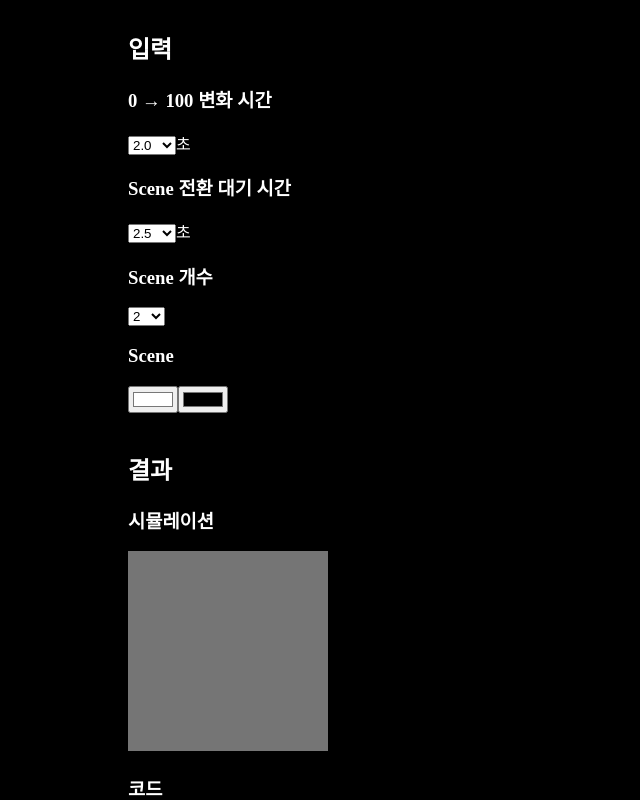
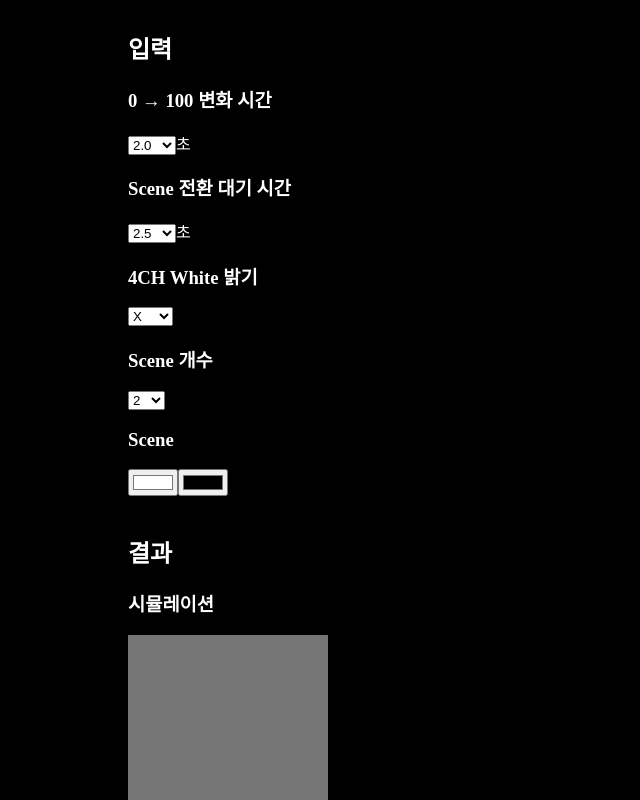
Before and after one commit to enthusapp/autoGen, a React (Create React App) app: page / in a window 1280 px wide. Shown: the top 800 px of the page, without its empty margins (0-640 px from the left). Built offline with nearby package versions, Linux system fonts and the light colour scheme.

Commit message:
white input

```diff
--- a/src/InputForm.tsx
+++ b/src/InputForm.tsx
@@ -10,7 +10,7 @@ const Array255 = Array.from({ length: 255 });
 const Array20 = Array.from({ length: 20 });
 
 function InputForm({ inputs, setInputs }: Props) {
-  const { colorChangeTime, colorsMax, sceneChangeWaitTime } = inputs;
+  const { white, colorChangeTime, colorsMax, sceneChangeWaitTime } = inputs;
   const colorInputArray = useMemo(
     () => Array.from({ length: Number(colorsMax) }),
     [colorsMax],
@@ -47,7 +47,22 @@ function InputForm({ inputs, setInputs }: Props) {
           <option key={getId()}>{(i / 10 + 0.2).toFixed(1)}</option>
         ))}
       </select>
-      초<h3>Scene 개수</h3>
+      초<h3>4CH White 밝기</h3>
+      <select
+        name="white"
+        value={white}
+        onChange={({ target: { value } }) =>
+          setInputs((draft) => {
+            draft.white = value;
+          })
+        }
+      >
+        <option>X</option>
+        {Array255.map((_, i) => (
+          <option key={getId()}>{i + 1}</option>
+        ))}
+      </select>
+      <h3>Scene 개수</h3>
       <select
         value={colorsMax}
         onChange={({ target: { value } }) =>
--- a/src/Result.tsx
+++ b/src/Result.tsx
@@ -105,6 +105,7 @@ function Result({ inputs }: Props) {
 
   const autoAloneDelay = Math.round(colorChangeTime * 4);
   const is3CH = white === 'X';
+  const whitePadd = is3CH ? '' : `, ${white}`;
 
   const code = `#undef PWM_CH_MAX
 #define PWM_CH_MAX\t\t${is3CH ? 3 : 4}
@@ -118,7 +119,7 @@ function Result({ inputs }: Props) {
 unsigned char auto_senario[AUTORUN_SENARIO_MAX][PWM_CH_MAX] = {
   {${colors
     .map((color) => color.join(', '))
-    .join(`${is3CH ? '' : `, ${white}`}},\n  {`)}}
+    .join(`${whitePadd}},\n  {`)}${whitePadd}}
 };
 
 #define AUTO_ALONE_DELAY	${autoAloneDelay}
```
